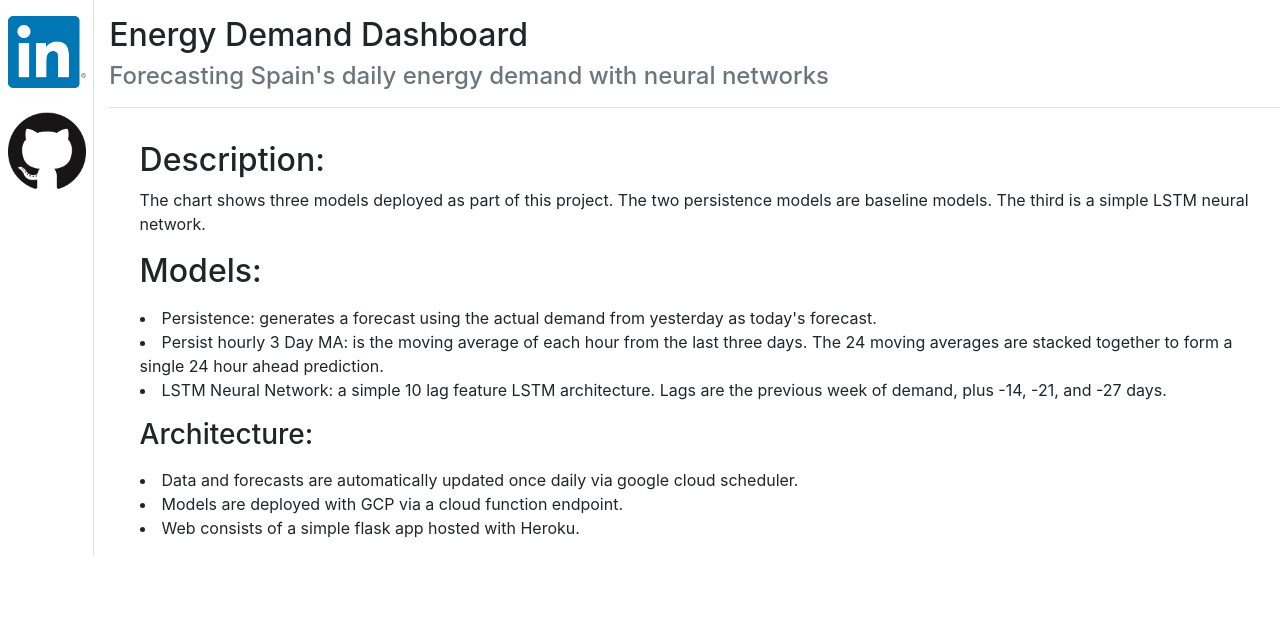
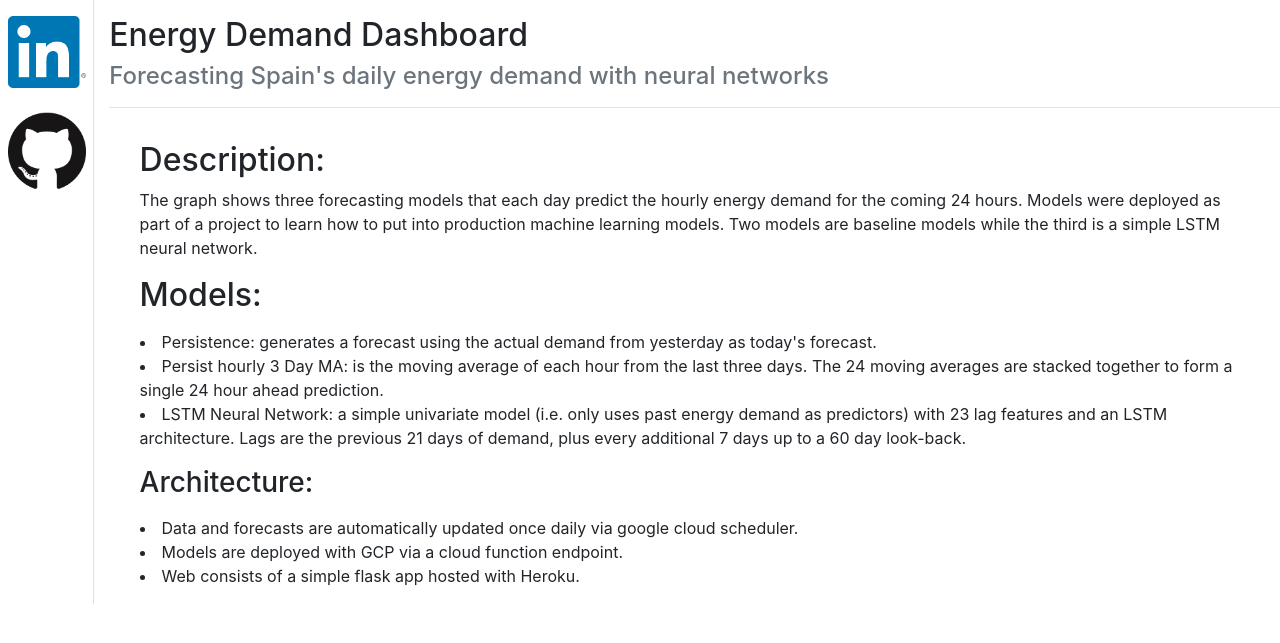
Before and after one commit to kolasniwash/electrical-forecast-prediction-service, a Flask app: template load_forecast_app/templates/index.html in a window 1280 px wide. Shown: the part 56-699 px from the top of the page. Run offline with Flask 2, Linux system fonts and the light colour scheme; the template is opened without the code that fills it, so the values that code supplies are empty; some libraries are stand-ins or nearby versions.

Commit message:
updated descrption and LSTM model details

```diff
--- a/load_forecast_app/templates/index.html
+++ b/load_forecast_app/templates/index.html
@@ -79,14 +79,14 @@
 
 
 					<h2>Description:</h2>
-					<p>The chart shows three models deployed as part of this project. The two persistence models are baseline models. The third is a simple LSTM neural network.</p>
+					<p>The graph shows three forecasting models that each day predict the hourly energy demand for the coming 24 hours. Models were deployed as part of a project to learn how to put into production machine learning models. Two models are baseline models while the third is a simple LSTM neural network.</p>
 
 					<h2>Models:</h2>
 					<p>
 						<oi>
 							<li>Persistence: generates a forecast using the actual demand from yesterday as today's forecast.</li>
 							<li>Persist hourly 3 Day MA: is the moving average of each hour from the last three days. The 24 moving averages are stacked together to form a single 24 hour ahead prediction.</li>
-							<li>LSTM Neural Network: a simple 10 lag feature LSTM architecture. Lags are the previous week of demand, plus -14, -21, and -27 days.</li>
+							<li>LSTM Neural Network: a simple univariate model (i.e. only uses past energy demand as predictors) with 23 lag features and an LSTM architecture. Lags are the previous 21 days of demand, plus every additional 7 days up to a 60 day look-back.</li>
 						</oi>
 					</p>
 					<h3>Architecture:</h3>
```
